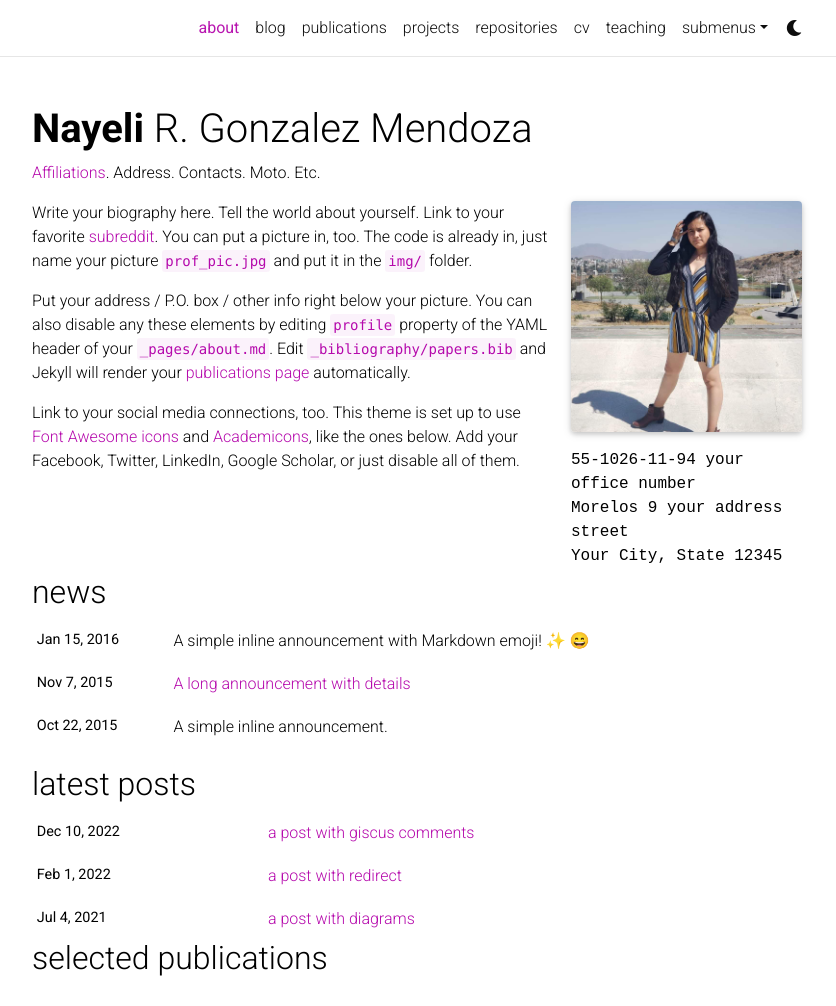
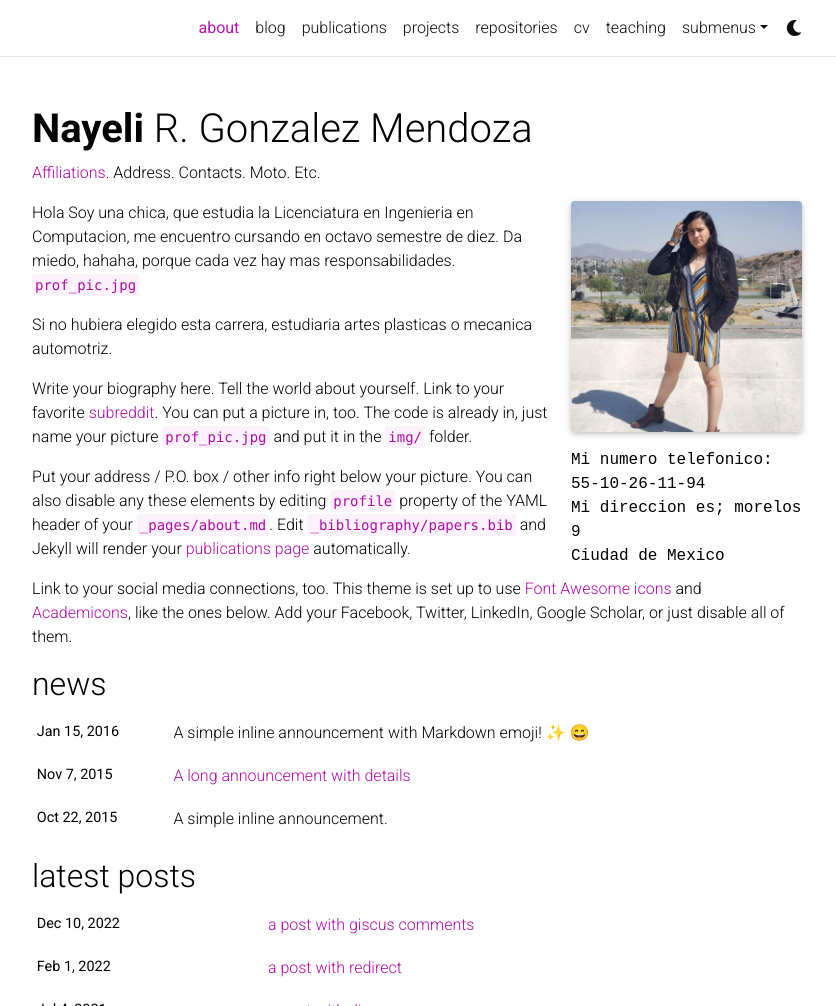
Before and after one commit to NayeliGGM/NayeliGGM.github.io, a Jekyll site: the page built from _pages/about.md, in a window 1280 px wide and 1387 px high, cut to the strip 0-1006 px from the top of the window. Shown: the whole strip, without its empty margins (223-1059 px from the left). Built offline with Jekyll 4.4.1, drawn with Linux system fonts in a browser that asks for light colours; full-size pictures stand in for the smaller copies a plugin makes; emoji names are drawn with the system emoji font; comment, search, counter and statistics services are not loaded; a style sheet for code colours, icons or effects is not loaded.

Commit message:
intentoCinco

```diff
--- a/_pages/about.md
+++ b/_pages/about.md
@@ -9,15 +9,18 @@ profile:
   image: prof_pic.jpg
   image_circular: false # crops the image to make it circular
   address: >
-    <p>55-1026-11-94 your office number</p>
-    <p>Morelos 9 your address street</p>
-    <p>Your City, State 12345</p>
+    <p>Mi numero telefonico: 55-10-26-11-94</p>
+    <p>Mi direccion es; morelos 9</p>
+    <p>Ciudad de Mexico</p>
 
 news: true  # includes a list of news items
 latest_posts: true  # includes a list of the newest posts
 selected_papers: true # includes a list of papers marked as "selected={true}"
 social: true  # includes social icons at the bottom of the page
 ---
+Hola Soy una chica, que estudia la Licenciatura en Ingenieria en Computacion, me encuentro cursando en octavo semestre de diez. Da miedo, hahaha, porque cada vez hay mas responsabilidades. `prof_pic.jpg`
+
+Si no hubiera elegido esta carrera, estudiaria artes plasticas o mecanica automotriz.
 
 Write your biography here. Tell the world about yourself. Link to your favorite [subreddit](http://reddit.com). You can put a picture in, too. The code is already in, just name your picture `prof_pic.jpg` and put it in the `img/` folder.
 
```
